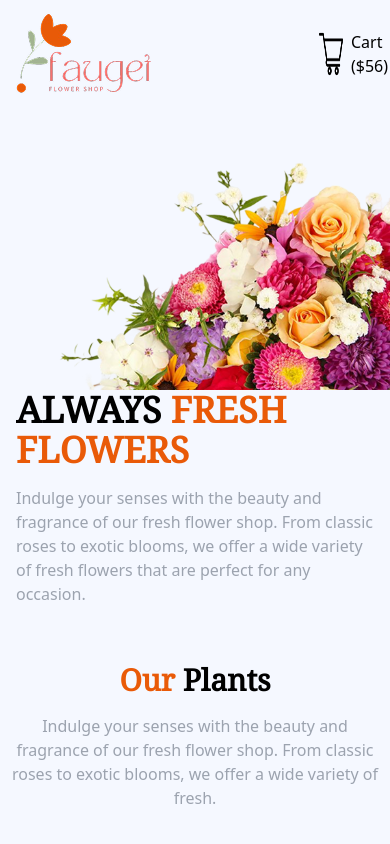
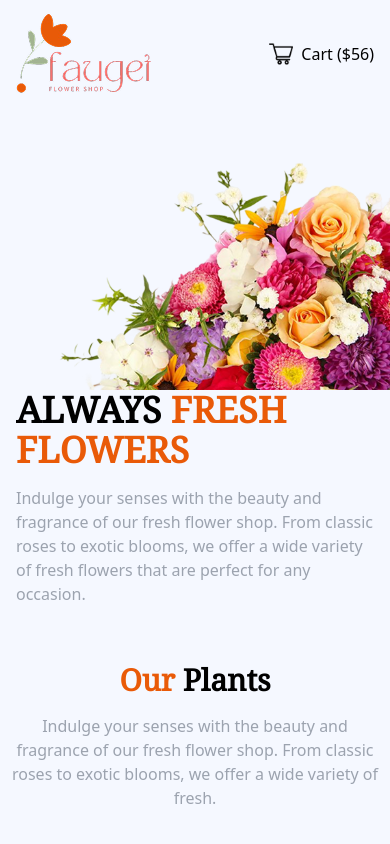
Before and after one commit to Sartaj-Arefin/B12A02-Responsive-Flowers-main, a plain HTML site: page index.html in a window 390 px wide. Shown: the top 844 px of the page. Drawn offline with nearby package versions, Linux system fonts and the light colour scheme.

Commit message:
fix for responsive

```diff
--- a/index.html
+++ b/index.html
@@ -11,7 +11,7 @@
 <header>
     <nav class="flex flex-row place-content-between px-4 py-3  md:mx-[150px]  md:my-[30px] items-center">
         <img src="./assets/logo.png" alt="">
-        <ul class="flex gap-14">
+        <ul class="flex gap-4 md:gap-14">
             <li><a class="hidden md:block font-bold" href="">Home</a></li>
             <li><a class="hidden md:block text-gray-400" href="">Shop</a></li>
             <li><a class="hidden md:block  text-gray-400" href="">About Us</a></li>
```
